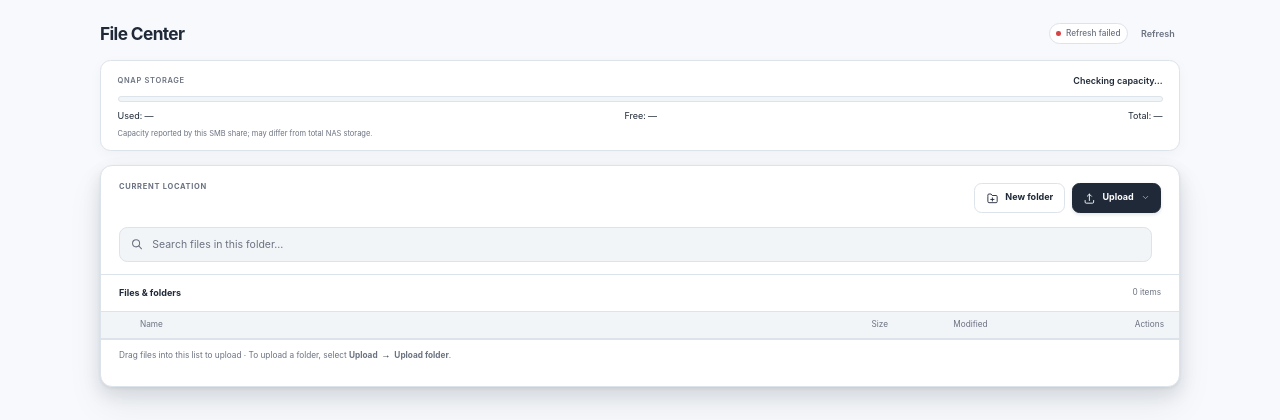
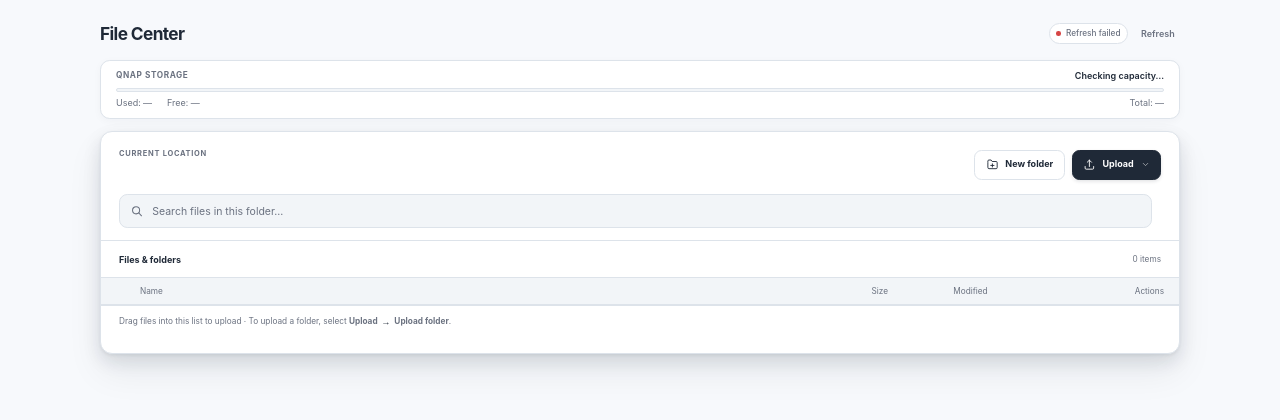
Before and after one commit to naufalismailyusuf/POLO-Ticketing, a Flask app: page /files in a window 1280 px wide. Shown: the part 53-473 px from the top of the page. Run offline with Flask 3, Linux system fonts and the light colour scheme; the visitor is signed in with stand-in values (Sample User, id 1); data comes from the database, SQL or seed files in the repository; data that the repository does not hold is empty; some libraries are stand-ins or nearby versions.

Commit message:
R80: compress QNAP capacity panel into a slim strip

```diff
--- a/static/css/file-center-capacity-v53.css
+++ b/static/css/file-center-capacity-v53.css
@@ -1,19 +1,76 @@
-/* Compact SMB share capacity meter; File Center only. */
+/* R80 — Slim File Center SMB capacity indicator. Existing IDs/API untouched. */
 .files-shell .fc-storage-meter {
-  margin:0 0 18px;padding:17px 22px 14px;
-  background:var(--surface,#fff);border:1px solid var(--border,#dce3ea);
-  border-radius:14px;box-shadow:0 5px 18px rgba(18,32,55,.035);
+  margin:0 0 16px;
+  padding:12px 20px 11px;
+  background:var(--surface,#fff);
+  border:1px solid var(--border,#dce3ea);
+  border-radius:13px;
+  box-shadow:0 3px 12px rgba(18,32,55,.035);
 }
-.files-shell .fc-storage-meter-top,.files-shell .fc-storage-meter-bottom {
-  display:flex;justify-content:space-between;align-items:center;flex-wrap:wrap;gap:6px 20px;
+.files-shell .fc-storage-meter-top,
+.files-shell .fc-storage-meter-bottom {
+  display:flex;
+  flex-wrap:wrap;
+  align-items:center;
+  gap:6px 20px;
+  min-width:0;
 }
-.files-shell .fc-storage-meter-top {font-size:12px;color:var(--text,#172337);font-weight:600;}
-.files-shell .fc-storage-meter-label {letter-spacing:.09em;font-size:10px;color:var(--muted,#67768c);}
-.files-shell .fc-storage-meter-bar {height:8px;margin:12px 0 9px;background:var(--surface-2,#edf1f5);border:1px solid var(--border,#dce3ea);border-radius:99px;overflow:hidden;}
-.files-shell #fc-capacity-fill {display:block;width:0;height:100%;border-radius:99px;background:#5d8692;transition:width .3s ease;}
+.files-shell .fc-storage-meter-top {
+  justify-content:space-between;
+  font-size:12px;
+  line-height:1.4;
+  font-weight:600;
+  color:var(--text,#172337);
+}
+.files-shell .fc-storage-meter-label {
+  font-size:11px;
+  font-weight:650;
+  letter-spacing:.07em;
+  color:var(--muted,#67768c);
+}
+.files-shell .fc-storage-meter-bar {
+  height:5px;
+  margin:8px 0 7px;
+  background:var(--surface-2,#edf1f5);
+  border:1px solid var(--border,#dce3ea);
+  border-radius:99px;
+  overflow:hidden;
+}
+.files-shell #fc-capacity-fill {
+  display:block;
+  width:0;
+  height:100%;
+  border-radius:99px;
+  background:#5d8692;
+  transition:width .3s ease;
+}
 .files-shell #fc-capacity-fill.fc-capacity-high {background:#bc7d44;}
-.files-shell .fc-storage-meter-bottom {font-size:12px;color:var(--text,#172337);font-variant-numeric:tabular-nums;}
-.files-shell .fc-storage-meter-note {font-size:10px;line-height:1.5;margin:8px 0 0;color:var(--muted,#67768c);}
+.files-shell .fc-storage-meter-bottom {
+  justify-content:flex-start;
+  color:var(--muted,#67768c);
+  font-size:12px;
+  line-height:1.4;
+  font-variant-numeric:tabular-nums;
+}
+.files-shell #fc-capacity-total {margin-left:auto;}
+/* Preserve the technical disclaimer for screen readers; show it as a native tooltip. */
+.files-shell .fc-storage-meter-note {
+  position:absolute!important;
+  width:1px!important;
+  height:1px!important;
+  padding:0!important;
+  margin:-1px!important;
+  overflow:hidden!important;
+  clip:rect(0,0,0,0)!important;
+  white-space:nowrap!important;
+  border:0!important;
+}
 .files-shell .fc-upload-hint .ui-inline-arrow {margin-inline:5px;}
-@media(max-width:600px){.files-shell .fc-storage-meter{padding:14px 16px;margin-bottom:14px}.files-shell .fc-storage-meter-bottom{gap:4px 12px;}}
-@media(prefers-reduced-motion:reduce){.files-shell #fc-capacity-fill{transition:none;}}
+@media(max-width:600px){
+  .files-shell .fc-storage-meter {padding:12px 15px;margin-bottom:14px;}
+  .files-shell .fc-storage-meter-bottom {gap:4px 14px;}
+  .files-shell #fc-capacity-total {margin-left:0;}
+}
+@media(prefers-reduced-motion:reduce){
+  .files-shell #fc-capacity-fill{transition:none;}
+}
```
